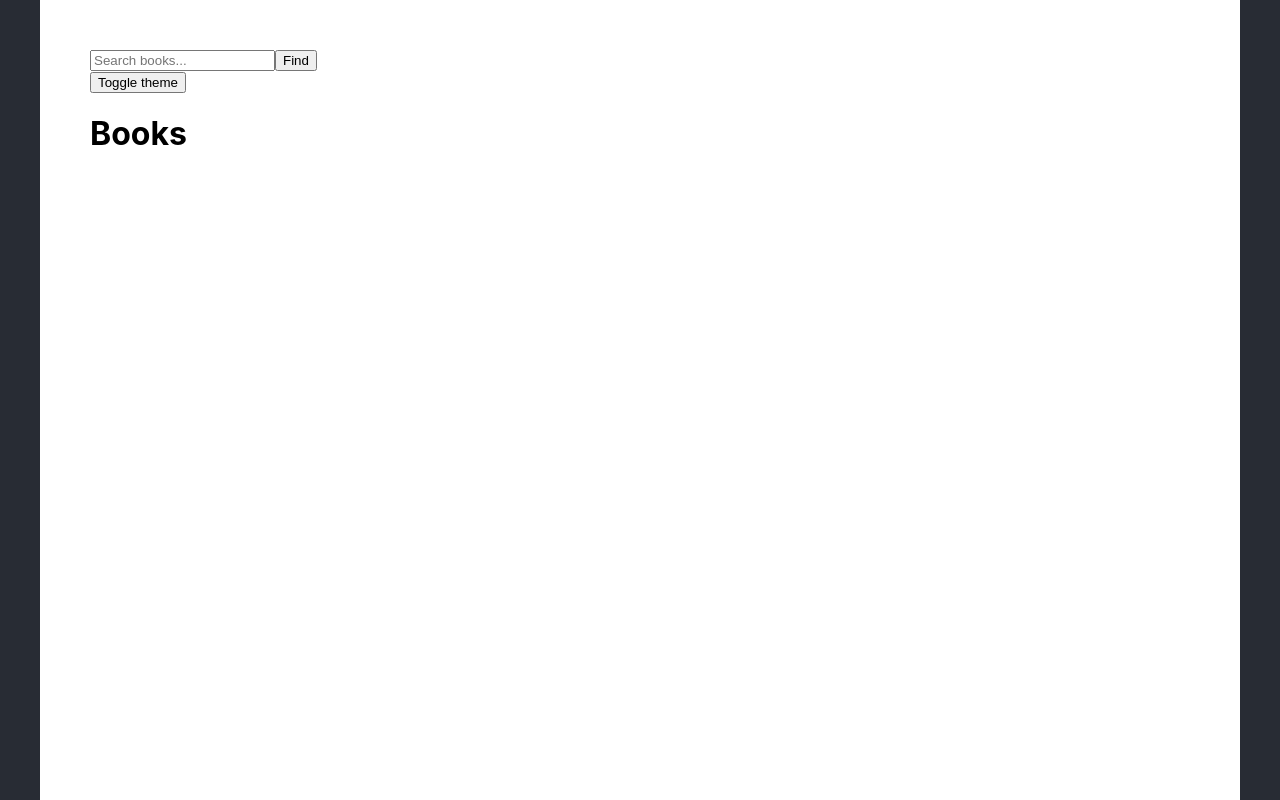
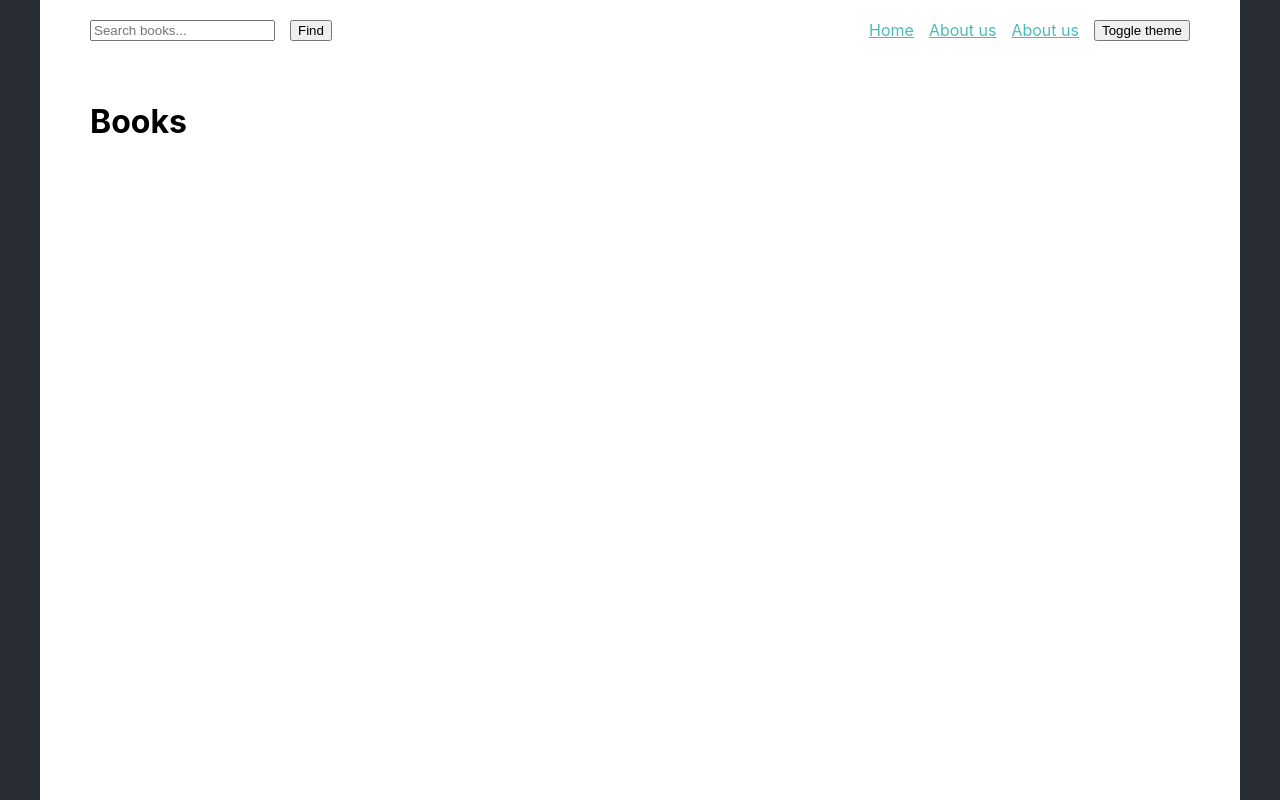
Before and after one commit to VerterTRG/React_BookStore, a React (Create React App) app: page / in a window 1280 px wide. Built offline with nearby package versions, Linux system fonts and the light colour scheme.

Commit message:
Header implementation

```diff
--- a/src/components/App/App.js
+++ b/src/components/App/App.js
@@ -6,10 +6,9 @@ import About from "../About/About";
 import BookDetail from "../BooksList/BookDetail/BookDetail";
 import BookList from "../BooksList/BookList";
 import NotFound from "../NotFound/NotFound";
-import SearchBar from "../SearchBar/SearchBar";
-import { ThemeContext } from "../../context";
-import ThemeToggler from "../ThemeToggler/ThemeToggler";
+import { SearchContext, ThemeContext } from "../../context";
 import { useState } from "react";
+import Header from "../Header/Header";
 
 function App() {
   const [search, setSearch] = useState("");
@@ -20,12 +19,12 @@ function App() {
   };
 
   return (
-    <ThemeContext.Provider value={{ theme, toggleTheme}}>
+    <ThemeContext.Provider value={{ theme, toggleTheme }}>
+      <SearchContext.Provider value={{ search, setSearch }}>
         <BrowserRouter>
           <div className="app">
-          <div className="container" style={{ margin: 50 }}>
-            <SearchBar setSearch={setSearch} />
-            <ThemeToggler />
+            <Header />
+            <div className="container">
               <Routes>
                 <Route path="/" element={<BookList search={search} />} />
                 <Route path="/book/:bookId" element={<BookDetail />} />
@@ -39,6 +38,7 @@ function App() {
             </div>
           </div>
         </BrowserRouter>
+      </SearchContext.Provider>
     </ThemeContext.Provider>
   );
 }
--- a/src/components/App/App.scss
+++ b/src/components/App/App.scss
@@ -9,11 +9,18 @@
   color: white;
   max-width: 1200px;
   margin: auto;
+
   /* padding: 30px; */
-    a {
-      color: #4cbbbb;
-    }
+  .container {
+    margin: 20px 50px;
+  }
+
+  a {
+    color: #4cbbbb;
+
+  }
 }
+
 
 body[data-theme="light"] .app {
   background-color: #282c34;
--- /dev/null
+++ b/src/components/Header/Header.js
@@ -0,0 +1,14 @@
+import NavBar from "../NavBar/NavBar";
+import SearchBar from "../SearchBar/SearchBar";
+import "./Header.scss"
+
+const Header = () => {
+    return (
+        <div className="header">
+            <SearchBar />
+            <NavBar />
+        </div>
+    )
+}
+
+export default Header;
--- /dev/null
+++ b/src/components/Header/Header.scss
@@ -0,0 +1,6 @@
+.header {
+    display: flex;
+    margin: 20px 50px;
+    flex-wrap: wrap;
+    // flex-direction: row;
+}
--- /dev/null
+++ b/src/components/NavBar/NavBar.js
@@ -0,0 +1,16 @@
+import { Link } from "react-router-dom";
+import ThemeToggler from "../ThemeToggler/ThemeToggler";
+import "./NavBar.scss"
+
+const NavBar = () => {
+    return (
+        <div className="nav">
+            <Link to="/" title="Home">Home</Link>
+            <Link to="/about" title="About">About us</Link>
+            <Link to="/about" title="About">About us</Link>
+            <ThemeToggler />
+        </div>
+    )
+}
+
+export default NavBar;
--- /dev/null
+++ b/src/components/NavBar/NavBar.scss
@@ -0,0 +1,6 @@
+.nav {
+    display: inline-flex;
+    flex-wrap: wrap;
+    gap: 15px;
+    align-items: stretch;
+}
--- a/src/components/SearchBar/SearchBar.css
+++ b/src/components/SearchBar/SearchBar.css
@@ -1,6 +1,8 @@
 .search-bar {
 
     display: flex;
+    flex:1;
+    gap: 15px;
     /* margin: 30px; */
     /* padding: 30px; */
 
--- a/src/components/SearchBar/SearchBar.js
+++ b/src/components/SearchBar/SearchBar.js
@@ -1,9 +1,18 @@
 import "./SearchBar.css";
 
-import { useState } from "react";
+import { useState, useContext } from "react";
+import { SearchContext } from "../../context";
+import { useNavigate } from "react-router-dom";
 
-const SearchBar = ({ setSearch }) => {
+const SearchBar = () => {
   const [SearchQuery, setSearchQuery] = useState("");
+  const { setSearch } = useContext(SearchContext);
+  const navigate = useNavigate()
+
+  const handleSearch = () => {
+    setSearch(SearchQuery)
+    navigate('/')
+  }
 
   return (
     <div className="search-bar">
@@ -11,8 +20,9 @@ const SearchBar = ({ setSearch }) => {
         type="text"
         placeholder="Search books..."
         onChange={(event) => setSearchQuery(event.target.value)}
+        onKeyUp={(event) => {if (event.key === 'Enter') handleSearch()}}
       />
-      <button onClick={() => setSearch(SearchQuery)}>Find</button>
+      <button onClick={() => handleSearch()}>Find</button>
     </div>
   );
 };
--- a/src/context.js
+++ b/src/context.js
@@ -1,3 +1,4 @@
 import React from "react";
 
 export const ThemeContext = React.createContext();
+export const SearchContext = React.createContext();
```
Lines whose indentation alone changed are shown as unchanged.
